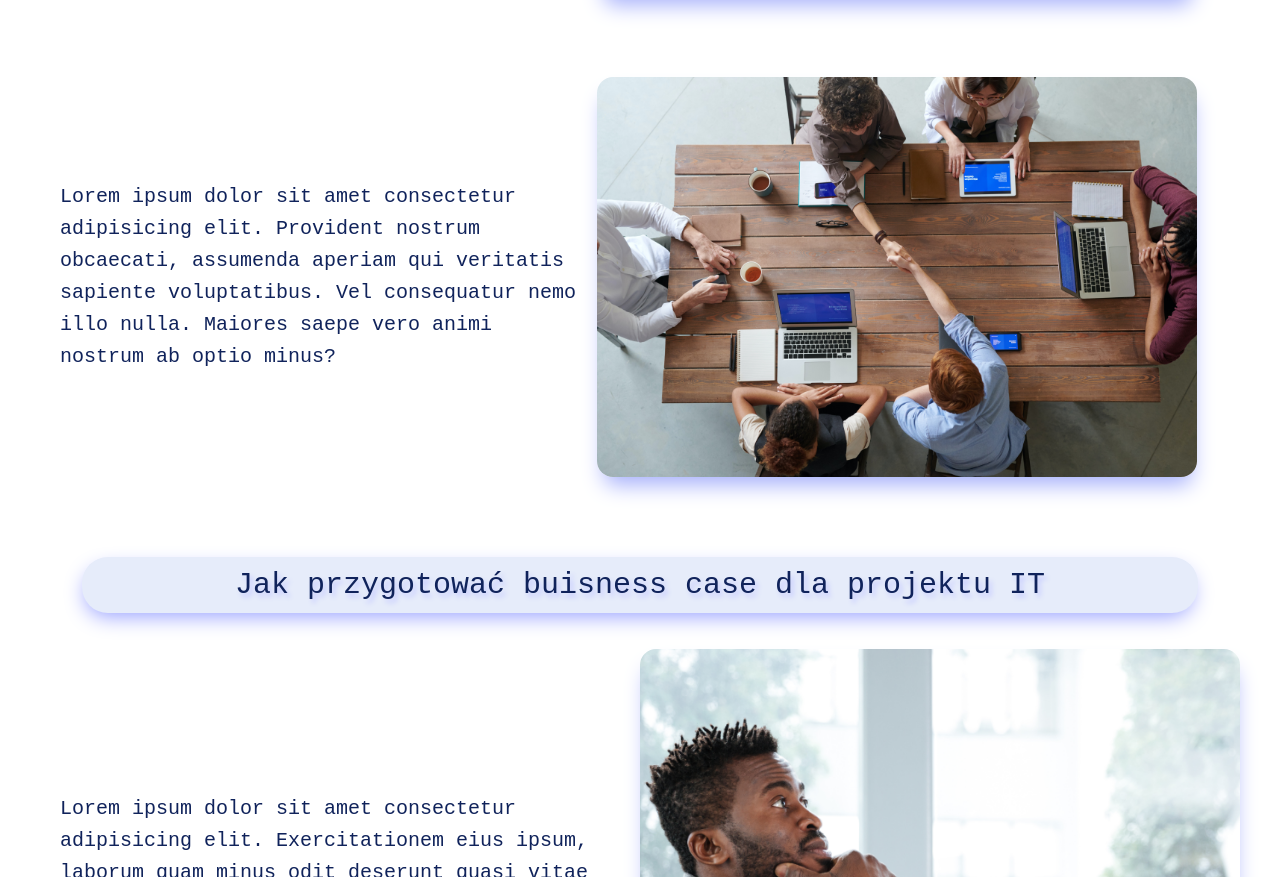
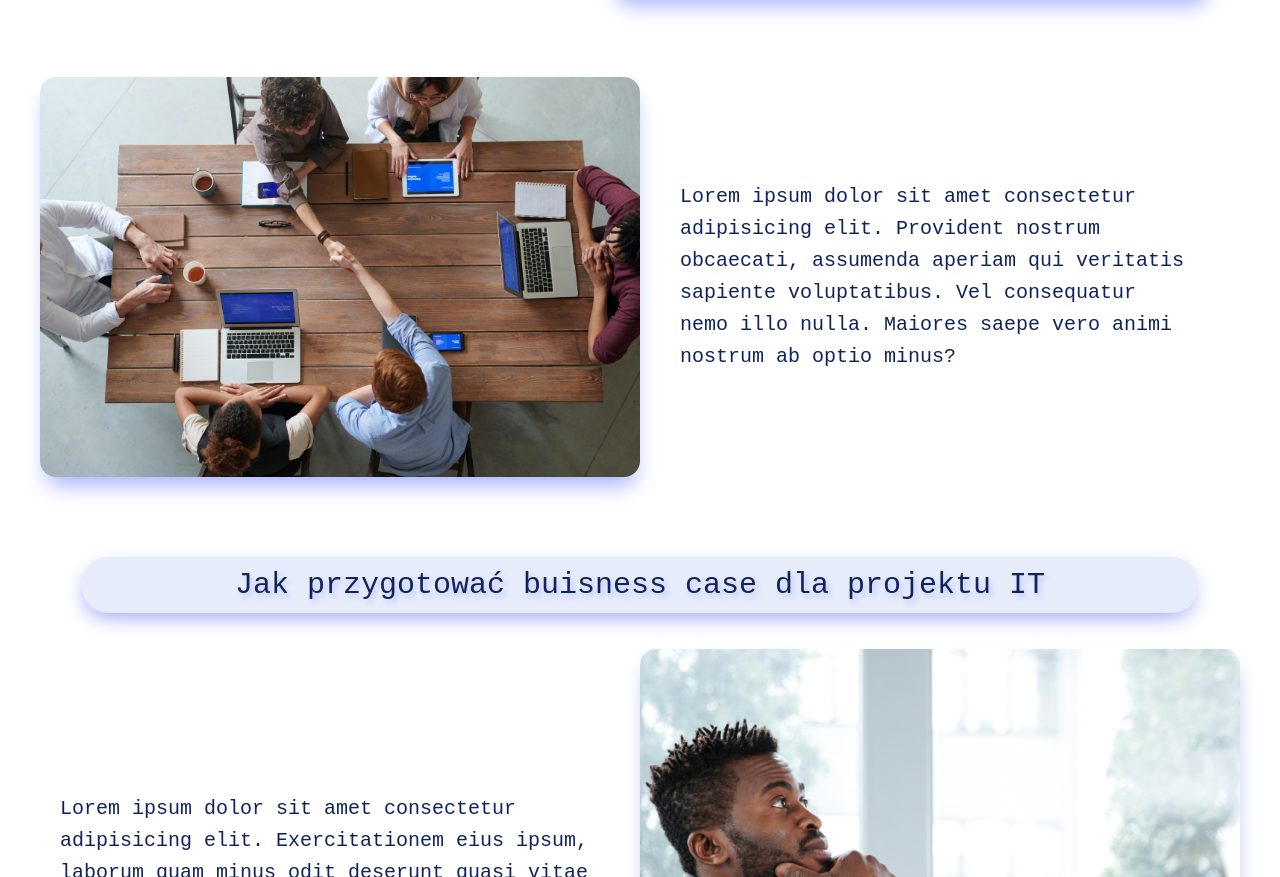
Before and after one commit to maciejbik/SystemWind, a plain HTML site: page index.html in a window 1280 px wide. Shown: the part 2060-2937 px from the top of the page. Drawn offline with nearby package versions, Linux system fonts and the light colour scheme.

Commit message:
adding left side photo

```diff
--- a/index.html
+++ b/index.html
@@ -116,7 +116,7 @@
                     </div>
                 </div>
         </section>
-        <!--Sekcja 3-->
+        <!--System SAP Buisness One dla małych firm-->
         <section class="offer">
             <div class="container">
                 <h2 class="text-lg my-2"> System SAP Buisness One dla małych firm</h2>
@@ -130,7 +130,7 @@
                     <img src="img/offer1.png" alt="Pracownik działu technicznego." class="image-left">
                 </div>
                 <br>
-                <div class="offer-item">
+                <div class="offer-item offer-item--left">
                     <p>Lorem ipsum dolor sit amet consectetur adipisicing elit. Provident nostrum obcaecati, assumenda
                         aperiam qui veritatis sapiente voluptatibus. Vel consequatur nemo illo nulla. Maiores saepe vero
                         animi nostrum ab optio minus?</p>
@@ -139,7 +139,7 @@
             </div>
         </section>
 
-        <!--Sekcja 4-->
+        <!--Jak przygotować buisness case dla projektu it-->
         <section class="purpose">
             <div class="container">
                 <h2 class="text-lg">Jak przygotować buisness case dla projektu IT</h2>
@@ -159,7 +159,6 @@
             </div>
         </section>
 
-        <!--Sekcja 5-->
         <section class="join">
             <div class="container flex">
                 <h2 class="text-lg my-2 text-center">Dołącz do ponad 3000 firm, które osiągnęły sukces dzięki
--- a/style.css
+++ b/style.css
@@ -275,6 +275,21 @@ h1:hover,h2:hover
     grid-template-columns: 70% 50%;
     margin: 40px 0;
 }
+.offer-item--left
+{
+    grid-template-areas:
+    "img p";
+    grid-template-columns: 1fr 70%;
+}
+.offer-item--left p
+{
+    grid-area: p;
+    margin-left: 20px;
+}
+.offer-item--left img
+{
+    grid-area: img;
+}
 .offer-item img
 {
     width: 600px;
```
